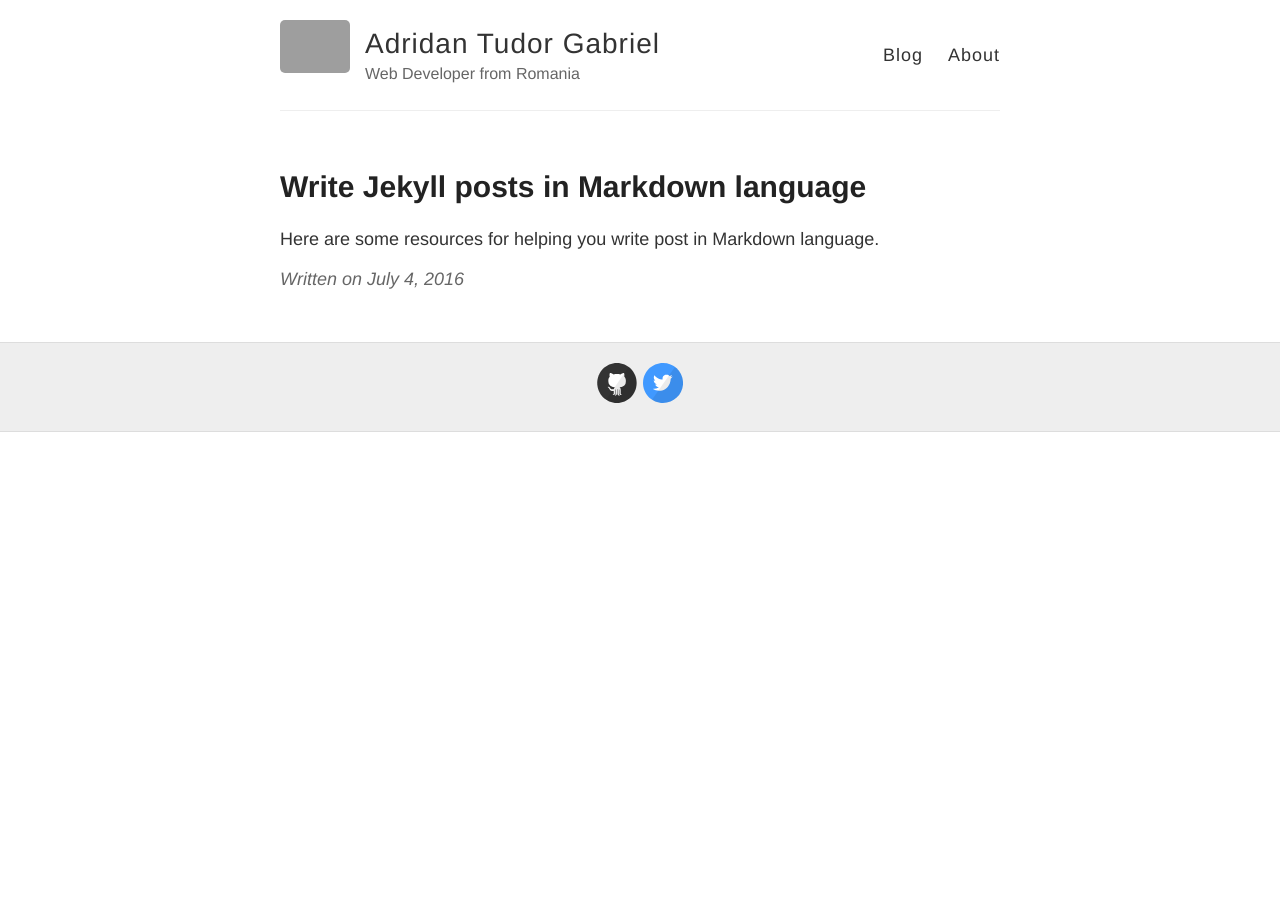
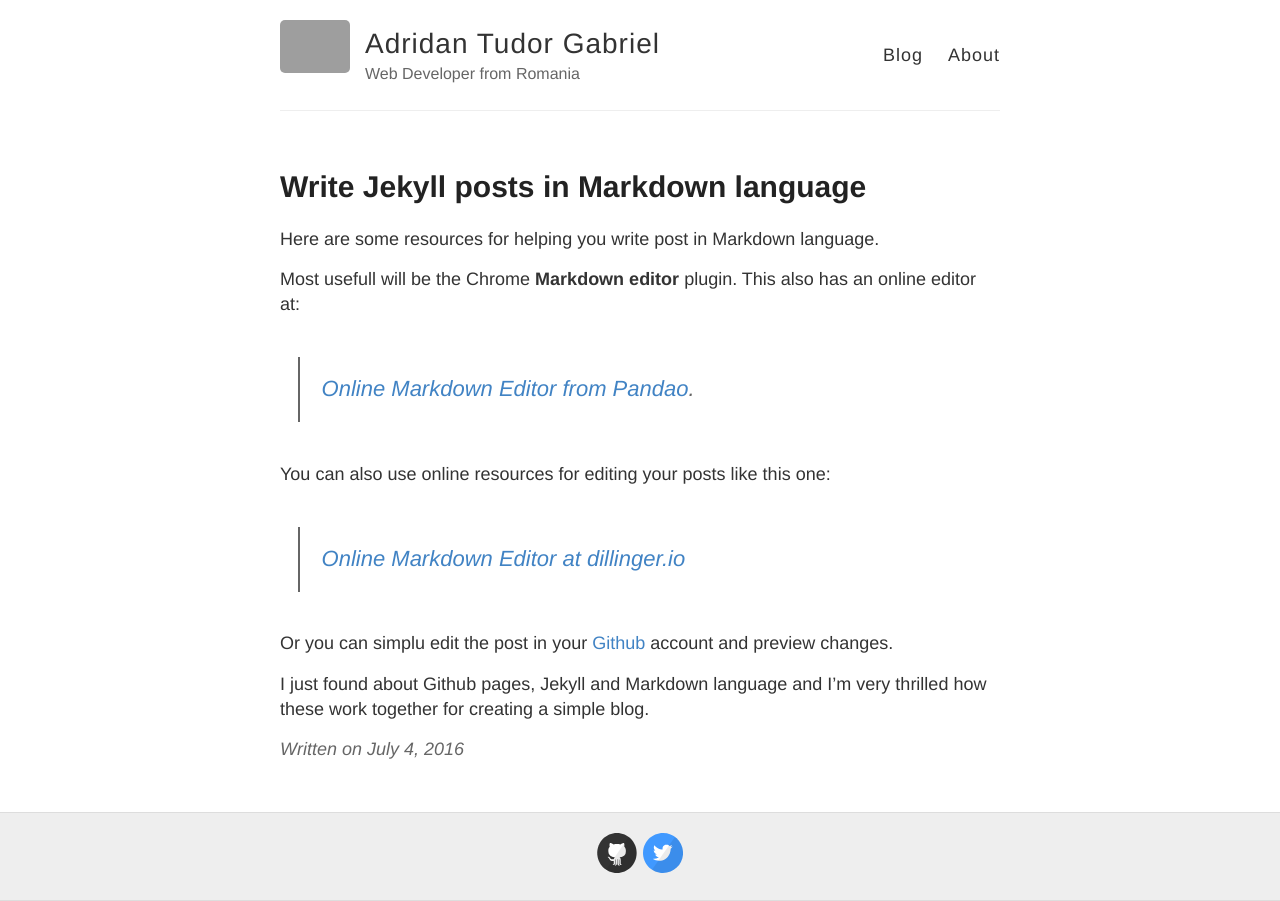
Before and after one commit to tudoradridan/tudoradridan.github.io, a Jekyll site: the page built from _posts/2016-7-4-Markup-Language.md, in a window 1280 px wide. Built offline with Jekyll 4.4.1, drawn with Linux system fonts in a browser that asks for light colours; grey boxes are pictures that could not be loaded.

Commit message:
Update 2016-7-4-Markup-Language.md

```diff
--- a/_posts/2016-7-4-Markup-Language.md
+++ b/_posts/2016-7-4-Markup-Language.md
@@ -3,4 +3,15 @@ layout: post
 title: Write Jekyll posts in Markdown language
 ---
 
+
 Here are some resources for helping you write post in Markdown language.
+
+Most usefull will be the Chrome **Markdown editor** plugin. This also has an online editor at:
+>[Online Markdown Editor from Pandao](https://pandao.github.io/editor.md/ "Online Markdown Editor from Pandao").
+
+You can also use online resources for editing your posts like this one:
+>[Online Markdown Editor at dillinger.io](http://dillinger.io/ "Online Markdown Editor at dillinger.io")
+
+Or you can simplu edit the post in your [Github](http://github.com "Github") account and preview changes.
+
+I just found about Github pages, Jekyll and Markdown language and I'm very thrilled how these work together for creating a simple blog.
```
